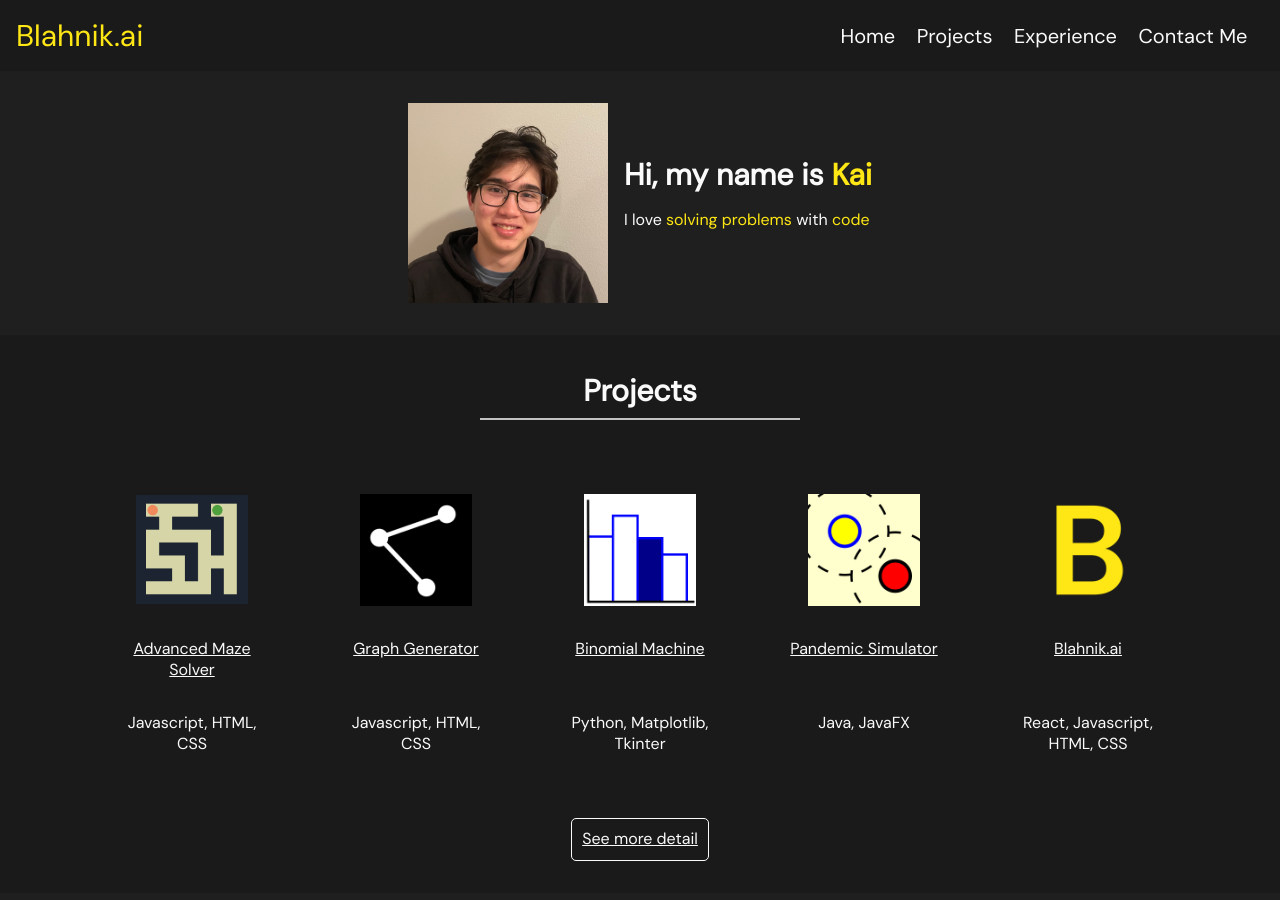
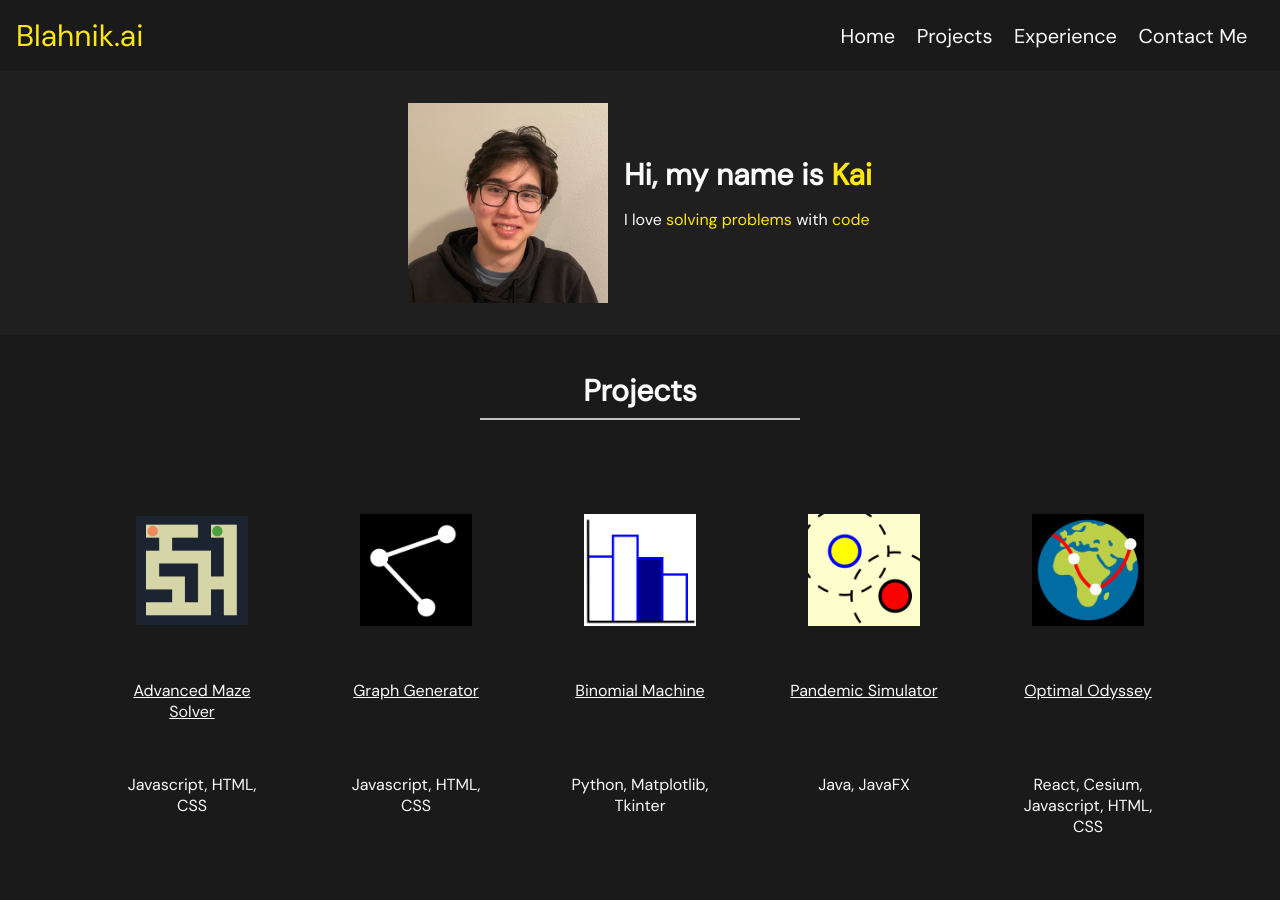
Before and after one commit to blahnikkai/blahnikkai.github.io, a React (Create React App) app: page /#/ in a window 1280 px wide. Shown: the top 900 px of the page. Built offline with nearby package versions, Linux system fonts and the light colour scheme.

Commit message:
Add Optimal Odyssey project. Add on_homepage property for projects. Change see more button text to say 'See more projects' and 'See more experience' instead of just 'See more detail'

```diff
--- a/src/Components/SeeMoreButton/index.js
+++ b/src/Components/SeeMoreButton/index.js
@@ -1,8 +1,8 @@
 import {Link} from 'react-router-dom';
 import './SeeMoreButton.css'
 
-export default function SeeMoreButton({to}) {
+export default function SeeMoreButton({to, txt}) {
     return (
-        <Link id='see_more_button' to={to}>See more detail</Link>
+        <Link id='see_more_button' to={to}>{txt}</Link>
     )
 }
--- a/src/Components/ShortExperience/index.js
+++ b/src/Components/ShortExperience/index.js
@@ -10,9 +10,14 @@ function Experience() {
             <h1>Experience</h1>
             <LineOrnament/>
             <div className='short_grid'>
-                {experience_list.filter((exp) => exp.on_homepage).map((exp, ind) => <ExperiencePart key={ind} exp={exp}/>)}
+                {experience_list
+                    .filter((exp) => exp.on_homepage)
+                    .map((exp, ind) =>
+                        <ExperiencePart key={ind} exp={exp}/>
+                    )
+                }
             </div>
-            <SeeMoreButton to='experience'/>
+            <SeeMoreButton to='experience' txt='See more experience'/>
         </div>
     )
 }
--- a/src/Components/ShortProjects/index.js
+++ b/src/Components/ShortProjects/index.js
@@ -10,9 +10,14 @@ function ShortProjects() {
             <h1>Projects</h1>
             <LineOrnament/>
             <div className='short_grid'>
-                {project_list.map((proj, ind) => <ProjectPart key={ind} proj={proj}/>)}
+                {project_list
+                    .filter((project) => project.on_homepage)
+                    .map((proj, ind) =>
+                        <ProjectPart key={ind} proj={proj}/>
+                    )
+                }
             </div>
-            <SeeMoreButton to={'projects'}/>
+            <SeeMoreButton to='projects' txt='See more projects'/>
         </div>
     )
 }
--- a/src/lists/project_list.json
+++ b/src/lists/project_list.json
@@ -5,6 +5,7 @@
         "link": "https://blahnikkai.github.io/advanced-maze-solver/",
         "title": "Advanced Maze Solver",
         "tech": "Javascript, HTML, CSS",
+        "on_homepage": true,
         "desc": "Find a path in a maze from a startpoint to endpoint with depth-first, breadth-first, and A* search algorithms."
     },
     {
@@ -13,6 +14,7 @@
         "link": "https://blahnikkai.github.io/graph-generator/",
         "title": "Graph Generator",
         "tech": "Javascript, HTML, CSS",
+        "on_homepage": true,
         "desc": "Place points and animate the creation of a convex hull or a minimum spanning tree with weights based on Euclidian distance."
     },
     {
@@ -21,6 +23,7 @@
         "link": "https://github.com/blahnikkai/binomial-machine/",
         "title": "Binomial Machine",
         "tech": "Python, Matplotlib, Tkinter",
+        "on_homepage": true,
         "desc": "Create and visualize a binomial distribution by defining a mean and standard deviation, find exact and cumulative probabilities within a binomial distribution, see the normal distribution approximation, and simulate Bernoulli trials."
     },
     {
@@ -29,6 +32,7 @@
         "link": "https://github.com/blahnikkai/pandemic-simulator/",
         "title": "Pandemic Simulator",
         "tech": "Java, JavaFX",
+        "on_homepage": true,
         "desc": "Simulate a pandemic spreading throughout a population. Physically divide areas by drawing walls."
     },
     {
@@ -37,6 +41,16 @@
         "link": "/",
         "title": "Blahnik.ai",
         "tech": "React, Javascript, HTML, CSS",
+        "on_homepage": false,
         "desc": "Personal portfolio website. See my projects, experience, and contact information."
+    },
+    {
+        "img_name": "optimal_odyssey.png",
+        "alt_txt": "A globe with white dots on it and a red path connecting the dots",
+        "link": "https://optimalodyssey.vercel.app/",
+        "title": "Optimal Odyssey",
+        "tech": "React, Cesium, Javascript, HTML, CSS",
+        "on_homepage": true,
+        "desc": "Animate the solution to the traveling salesperson problem with Held-Karp, which uses bitmask dynamic programming to find an exact soluton. Compare this to a quick approximation found by the nearest neighbor heuristic. Allow users to manually solve the problem themselves."
     }
 ]
```
Also changed, not shown: src/images/experience_imgs/flmnh.png, src/images/project_imgs/optimal_odyssey.png (added).
